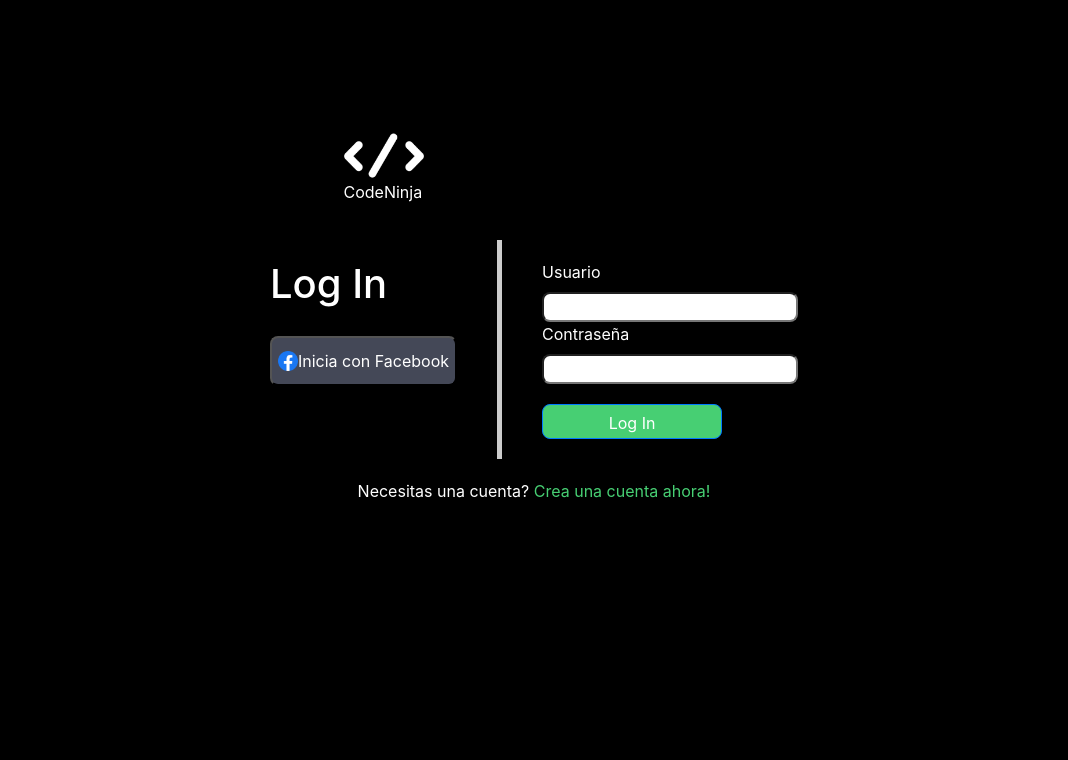
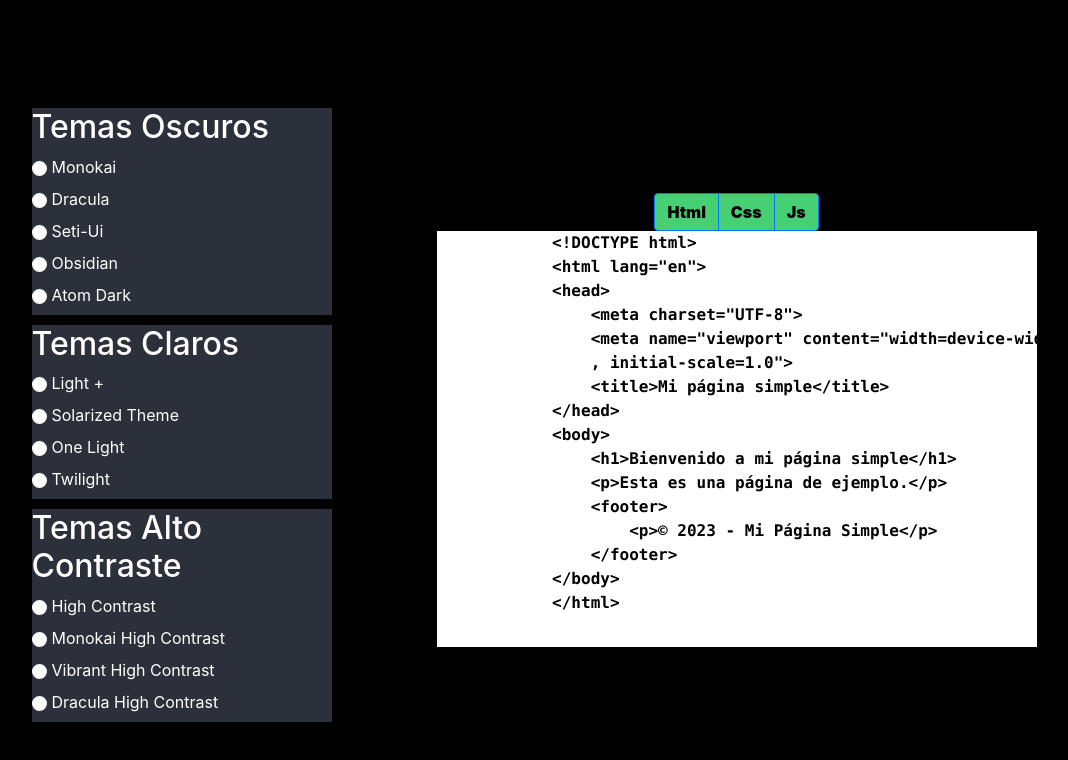
Before and after one commit to ErickMolina2003/code-ninja, an Angular app: page / in a window 1280 px wide. Shown: the top 760 px of the page, without its empty margins (106-1174 px from the left). Built offline with nearby package versions, Linux system fonts and the light colour scheme.

Commit message:
componente Colorhighlight terminado

```diff
--- a/src/app/app.component.html
+++ b/src/app/app.component.html
@@ -1,2 +1,2 @@
 <router-outlet></router-outlet>
-<app-login></app-login>
+<app-colorhighlight></app-colorhighlight>
--- a/src/app/app.module.ts
+++ b/src/app/app.module.ts
@@ -5,12 +5,16 @@ import { AppRoutingModule } from './app-routing.module';
 import { AppComponent } from './app.component';
 import { SignUpComponent } from './componets/sign-up/sign-up.component';
 import { LoginComponent } from './componets/login/login.component';
+import { ProfileComponent } from './componets/profile/profile.component';
+import { ColorhighlightComponent } from './componets/colorhighlight/colorhighlight.component';
 
 @NgModule({
   declarations: [
     AppComponent,
     SignUpComponent,
-    LoginComponent
+    LoginComponent,
+    ProfileComponent,
+    ColorhighlightComponent
   ],
   imports: [
     BrowserModule,
--- /dev/null
+++ b/src/app/componets/colorhighlight/colorhighlight.component.html
@@ -0,0 +1,66 @@
+<div class="container">
+    <div class="left-div">
+      <div class="theme1">
+        <h2>Temas Oscuros</h2>
+        <input type="radio" name="theme" value="theme1" id="theme1">
+        <label for="theme1">Monokai</label><br>
+        <input type="radio" name="theme" value="theme2" id="theme2">
+        <label for="theme2">Dracula</label><br>
+        <input type="radio" name="theme" value="theme3" id="theme3">
+        <label for="theme3">Seti-Ui</label><br>
+        <input type="radio" name="theme" value="theme4" id="theme4">
+        <label for="theme4">Obsidian</label><br>
+        <input type="radio" name="theme" value="theme5" id="theme5">
+        <label for="theme5">Atom Dark</label>
+      </div>
+      <div class="theme2">
+        <h2>Temas Claros</h2>
+        <input type="radio" name="theme" value="theme6" id="theme6">
+        <label for="theme6">Light +</label><br>
+        <input type="radio" name="theme" value="theme7" id="theme7">
+        <label for="theme7">Solarized Theme</label><br>
+        <input type="radio" name="theme" value="theme8" id="theme8">
+        <label for="theme8">One Light</label><br>
+        <input type="radio" name="theme" value="theme9" id="theme9">
+        <label for="theme9">Twilight</label>
+      </div>
+      <div class="theme3">
+        <h2>Temas Alto Contraste</h2>
+        <input type="radio" name="theme" value="theme10" id="theme10">
+        <label for="theme10">High Contrast</label><br>
+        <input type="radio" name="theme" value="theme11" id="theme11">
+        <label for="theme11">Monokai High Contrast</label><br>
+        <input type="radio" name="theme" value="theme12" id="theme12">
+        <label for="theme12">Vibrant High Contrast</label><br>
+        <input type="radio" name="theme" value="theme13" id="theme13">
+        <label for="theme13">Dracula High Contrast</label>
+      </div>
+    </div>
+    <div class="right-div">
+      <div class="btn-group" role="group" aria-label="Basic example">
+            <button type="button" class="btn btn-primary">Html</button>
+            <button type="button" class="btn btn-primary">Css</button>
+            <button type="button" class="btn btn-primary">Js</button>
+      </div>
+      <div class="pagina">
+        <pre>
+            &lt;!DOCTYPE html&gt;
+            &lt;html lang="en"&gt;
+            &lt;head&gt;
+                &lt;meta charset="UTF-8"&gt;
+                &lt;meta name="viewport" content="width=device-width
+                , initial-scale=1.0"&gt;
+                &lt;title&gt;Mi página simple&lt;/title&gt;
+            &lt;/head&gt;
+            &lt;body&gt;
+                &lt;h1&gt;Bienvenido a mi página simple&lt;/h1&gt;
+                &lt;p&gt;Esta es una página de ejemplo.&lt;/p&gt;
+                &lt;footer&gt;
+                    &lt;p&gt;&copy; 2023 - Mi Página Simple&lt;/p&gt;
+                &lt;/footer&gt;
+            &lt;/body&gt;
+            &lt;/html&gt;
+        </pre>
+      </div>
+    </div>
+  </div>
--- /dev/null
+++ b/src/app/componets/colorhighlight/colorhighlight.component.scss
@@ -0,0 +1,77 @@
+/* Estilos para los divs */
+.container {
+	display: flex;
+	flex-direction: row;
+	flex-wrap: nowrap;
+	justify-content:space-around;
+	align-items: center;
+	align-content: center;
+    height: 80vh; /* Ajustar el alto para centrar verticalmente */
+    margin-top: 100px;
+  }
+
+  .left-div {
+    display: flex;
+    flex-direction: column;
+  }
+  .right-div{
+    display: flex;
+	flex-direction: column;
+	flex-wrap: wrap;
+	justify-content: center;
+	align-items: center;
+	align-content: center;
+    height: 100%;
+  }
+
+  .theme1,.theme2,.theme3 {
+    margin-bottom: 10px;
+    background-color: #2C303A;
+    width: 300px;
+  }
+
+  label {
+    color: white;
+    vertical-align:auto
+  }
+
+  h2{
+    color: white;
+  }
+
+  input[type="radio"]:checked + label::before {
+    background-color: #47CF73
+  }
+
+  input[type="radio"] {
+    opacity: 0;
+    position: absolute;
+  }
+  input[type="radio"] + label::before {
+    content: "";
+    display: inline-block;
+    background-color: #fff;
+    width: 15px;
+    height: 15px;
+    border: 2px solid #fff;
+    border-radius: 50%;
+    margin-right: 5px;
+    vertical-align: middle;
+  }
+  pre{
+    color: black;
+    width: 600px;
+    height: 400px;
+    font-weight: bolder;
+    font-size: medium;
+  }
+
+.pagina{
+    background-color: white;
+  }
+
+.btn-primary{
+    color: black;
+    font-weight: 900;
+    background-color: #47CF73;
+}
--- /dev/null
+++ b/src/app/componets/profile/profile.component.html
@@ -0,0 +1,37 @@
+<div class="divprincipal">
+    <div class="divperfil">
+        <div class="profile-image">
+            <img src="../assets/img/facebooklogo.png" alt="Foto de perfil">
+        </div>
+        <div class="user-info">
+            <h1>Nombre de Usuario</h1>
+            <p>Correo Electrónico</p>
+        </div>
+    </div>
+    <div class="divintroduccion">
+        <h2>Introducción</h2>
+        <label for="Nombres">Nombre Completo</label> <input id="Nombres" class="input1" type="text">
+        <label for="Email">Correo Electronico</label> <input id="Email"  class="input1" type="text">
+        <label for="password1">Contraseña</label> <input id="password1"  class="input1" type="text">
+        <label for="Biografia">Biografia</label> <textarea id="Biografia" rows="4" cols="50"></textarea>
+        <div class="guardarfoto">
+            <label>Foto de Perfil</label>
+            <div class="profile-image">
+                <img [src]="profileImageURL" alt="Foto de perfil">
+            </div>
+            <button type="button" class="btn btn-warning" (click)="removeProfilePhoto()">Eliminar Foto</button>
+            <button type="button" class="btn btn-success"><input class="file1" type="file" accept="image/*" (change)="onFileSelected($event)"></button>
+        </div>
+    </div>
+    <div class="divempresa">
+        <h2>Información de la Empresa</h2>
+        <label for="Profesion">Profesion</label> <input id="Profesion"class="input1"  type="text">
+        <label for="Industria">Industria</label> <input id="Industria" class="input1"  type="text">
+        <label for="Situacion">Situacion Laboral</label> <input id="Situacion" class="input1"  type="text">
+        <label for="Enlace">Enlace</label> <input id="Enlace" class="input1"  type="url">
+    </div>
+    <div class="divfoot">
+        <button type="button" class="btn btn-warning">Eliminar Cuenta</button>
+        <button type="button" class="btn btn-success">Guardar Cambios</button>
+    </div>
+</div>
--- /dev/null
+++ b/src/app/componets/profile/profile.component.scss
@@ -0,0 +1,86 @@
+.divprincipal {
+    display: flex;
+    flex-direction: column;
+    align-items: center;
+    justify-content: center;
+    padding: 20px;
+}
+
+.divperfil, .divintroduccion, .divempresa, .divfoot {
+    width: 80%;
+    margin: 10px;
+    padding: 20px;
+    border: 1px solid #ccc;
+    border-radius: 8px;
+    background-color: #444857;
+}
+
+p,h1,h2,label{
+    color: white;
+}
+
+.divperfil {
+    display: flex;
+    justify-content: space-between;
+    align-items: center;
+}
+
+.divintroduccion{
+	display: flex;
+	flex-direction: column;
+	flex-wrap: nowrap;
+	justify-content: flex-start;
+	align-items: stretch;
+}
+.guardarfoto{
+    display: flex;
+	flex-direction: row;
+	flex-wrap: nowrap;
+	justify-content: space-around;
+	align-items: center;
+    margin-top: 20px;
+}
+.divempresa{
+	display: flex;
+	flex-direction: column;
+	flex-wrap: nowrap;
+	justify-content: flex-start;
+	align-items: stretch;
+}
+
+.divfoot{
+    display: flex;
+    justify-content: space-between;
+    align-items: center;
+}
+
+.profile-image {
+    width: 150px;
+    height: 150px;
+    border-radius: 10px;
+    overflow: hidden;
+}
+
+.profile-image img {
+    width: 100%;
+    height: 100%;
+    object-fit: cover;
+}
+
+.btn-warning {
+    background-color: #CCCF47;
+    border-radius: 8px;
+    color: #fff;
+}
+
+.btn-success {
+    background-color: #47CF73;
+    border-radius: 8px;
+    color: #fff;
+}
+
+.file1{
+    color: #ccc;
+    background-color: #47CF73;
+    border: radius 8px solid;
+}
--- /dev/null
+++ b/src/app/componets/profile/profile.component.ts
@@ -0,0 +1,47 @@
+import { Component } from '@angular/core';
+
+@Component({
+  selector: 'app-profile',
+  templateUrl: './profile.component.html',
+  styleUrls: ['./profile.component.scss']
+})
+export class ProfileComponent {
+
+  profileImageURL: string = '../assets/img/facebooklogo.png'; // Ruta de la foto de perfil actual
+
+  // Función para manejar el cambio de la foto seleccionada
+  onFileSelected(event: Event): void {
+    const inputElement = event.target as HTMLInputElement;
+    const file = inputElement.files?.[0];
+
+    if (file) {
+      // Aquí puedes enviar el archivo al servidor si es necesario
+      // y obtener la URL de la imagen almacenada para actualizar profileImageURL
+      // Por ahora, simplemente mostraremos la imagen seleccionada en la vista
+      const reader = new FileReader();
+      reader.onload = () => {
+        this.profileImageURL = reader.result as string;
+      };
+      reader.readAsDataURL(file);
+    }
+  }
+
+  // Función para eliminar la foto de perfil actual
+  removeProfilePhoto(): void {
+    this.profileImageURL = '../assets/img/facebooklogo.png'; // Reestablecer a la imagen por defecto
+  }
+
+  // Función para guardar los cambios (aquí debes implementar el envío al servidor si es necesario)
+  saveChanges(): void {
+    // Implementa la lógica para guardar los cambios, si es necesario.
+  }
+
+
+
+
+
+
+
+
+
+}
```
Also changed, not shown: src/app/componets/colorhighlight/colorhighlight.component.ts (added, +10 -0 lines), 2 other files (tests, documents, lock files or other folders).
